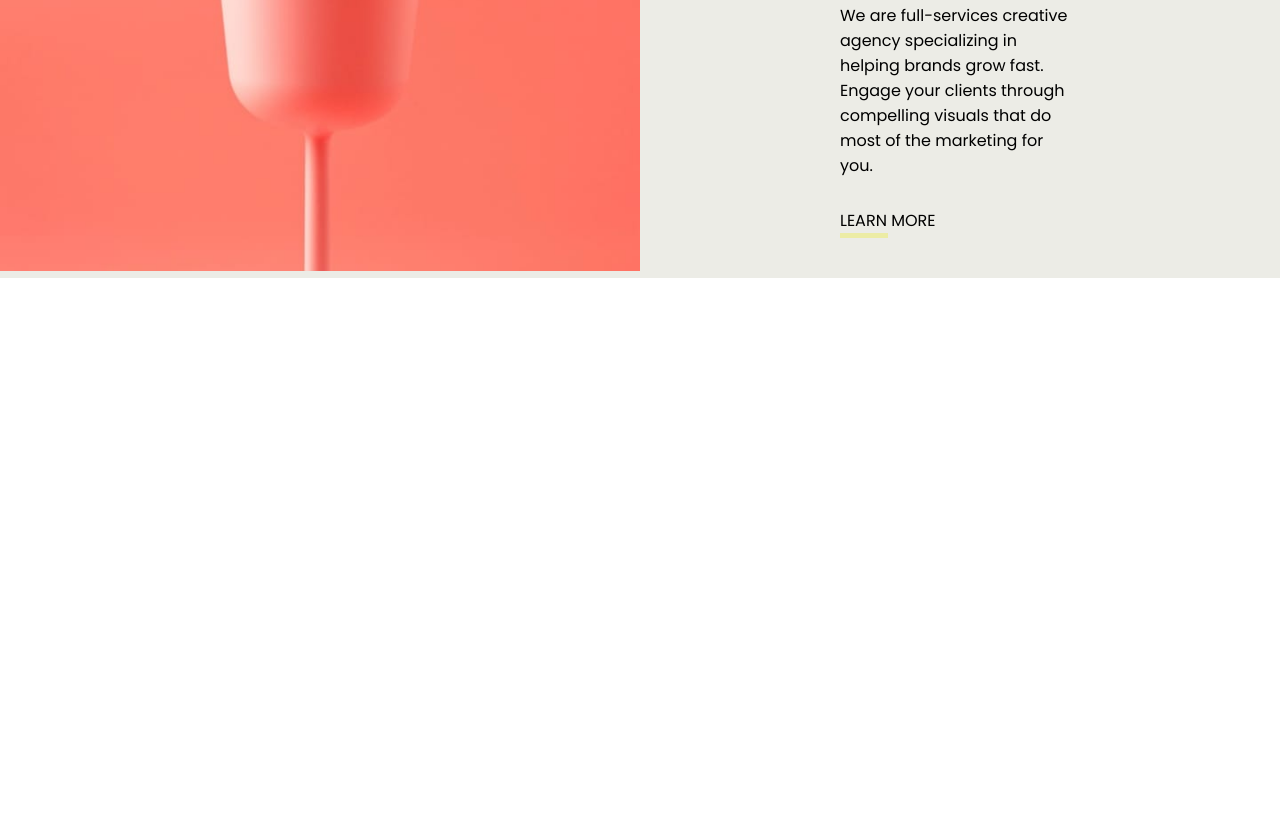
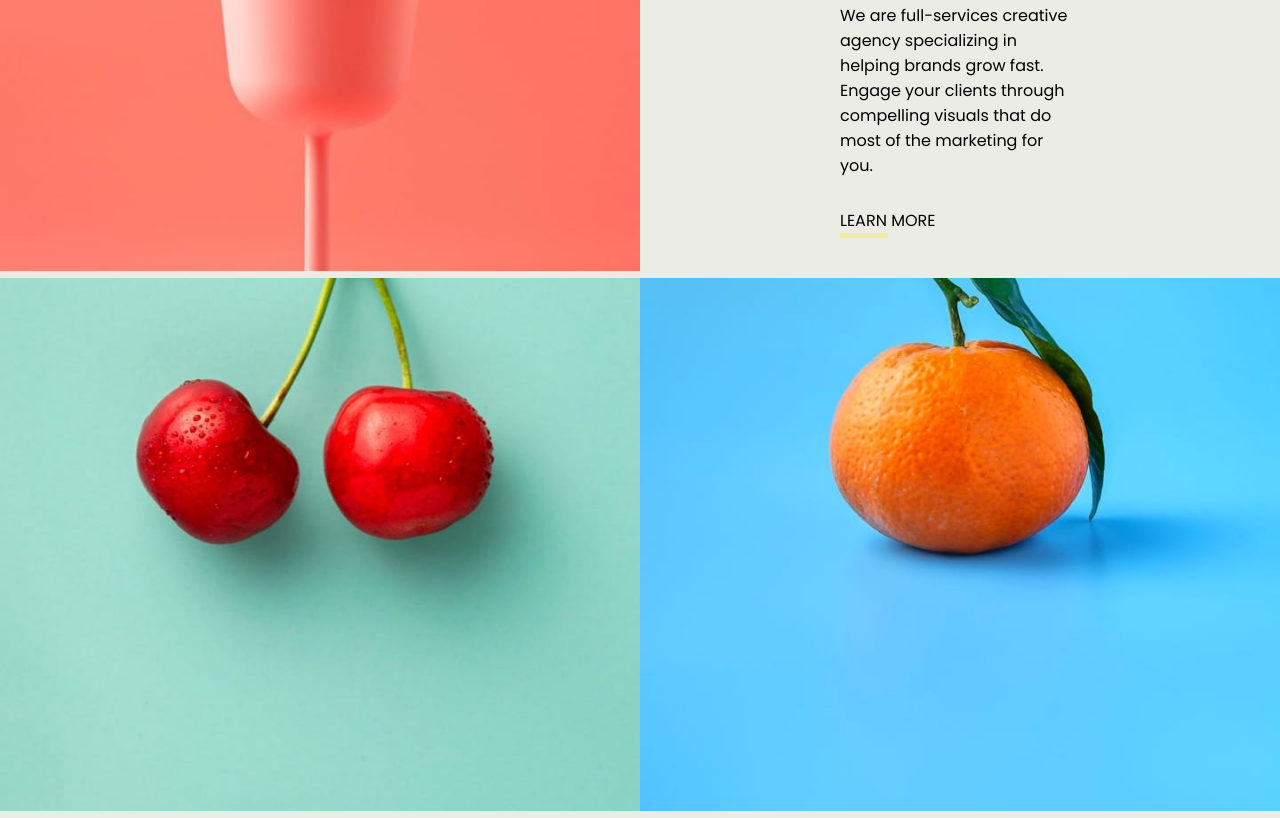
Before and after one commit to juliana-medeiros/Sunnyside, a plain HTML site: page index.html in a window 1280 px wide. Shown: the part 1603-2421 px from the top of the page. Before the commit the page ends 1881 px from the top, so only its background shows below. Drawn offline with Linux system fonts and the light colour scheme.

Commit message:
versao 2

```diff
--- a/css/style.css
+++ b/css/style.css
@@ -34,7 +34,7 @@ section .banner{
 }
 
 .btn:hover{
-    background-color: rgba(255, 255, 255, 0.719);
+    background-color: #ffffffb7;
 }
 
 header{
@@ -84,12 +84,10 @@ nav ul a {
 }
 
 /*Learn More*/
-
-
 .learn-more .container2{
     display: flex;
     align-items: center;
-    background-color: rgb(236, 236, 230);
+    background-color: #ecece6;
 }
 
 .learn-more .learn-more-txt{
@@ -125,3 +123,5 @@ nav ul a {
 .learn-more .learn-more-img img{
     width: 100%;
 }
+
+/*Two pics*/
--- a/index.html
+++ b/index.html
@@ -64,5 +64,18 @@
             </div>
         </div>
     </section>
+
+    <section class="learn-more">
+        <div class="container2">
+            <!--Parte imagem-->
+            <div class="learn-more-img">
+                <img src="img/desktop/image-graphic-design.jpg">
+            </div>
+            <!--Parte texto-->
+            <div class="learn-more-img">
+                <img src="img/desktop/image-photography.jpg" alt="">
+            </div>
+        </div>
+    </section>
 </body>
 </html>
```
